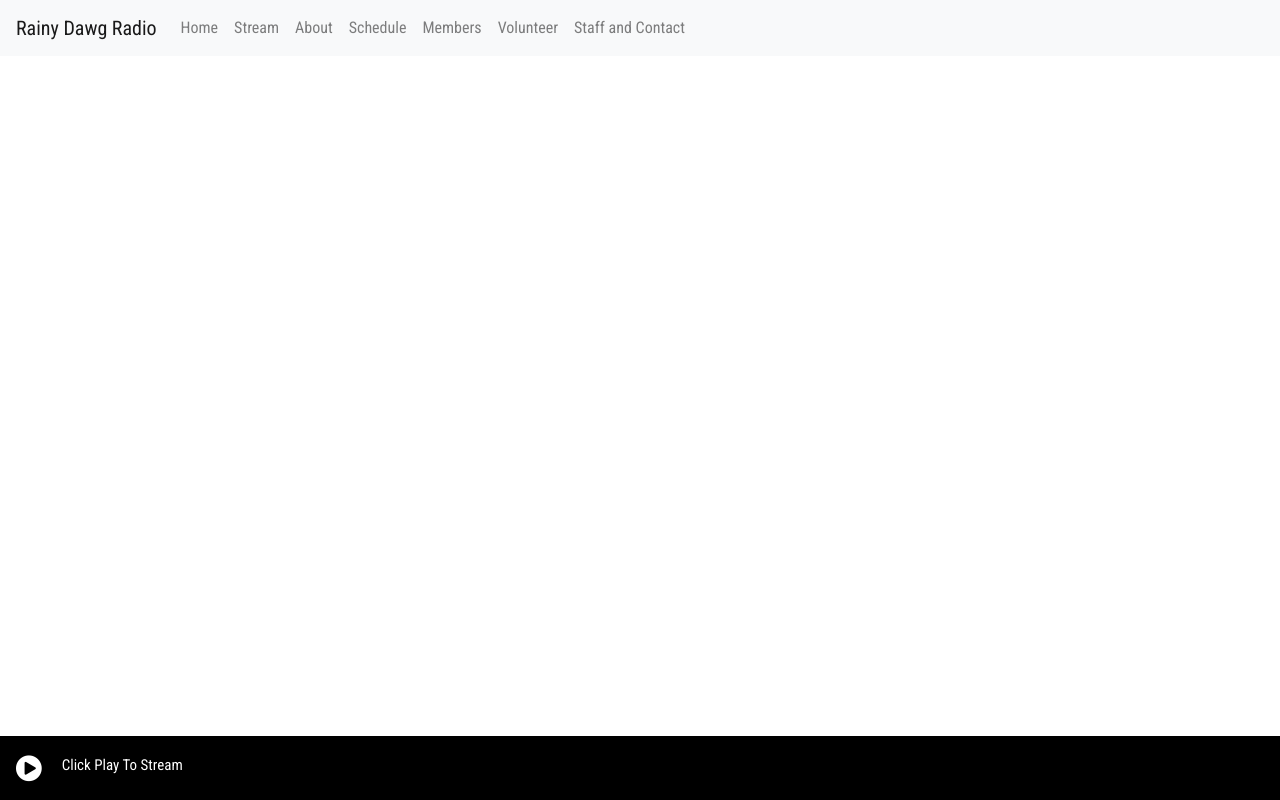
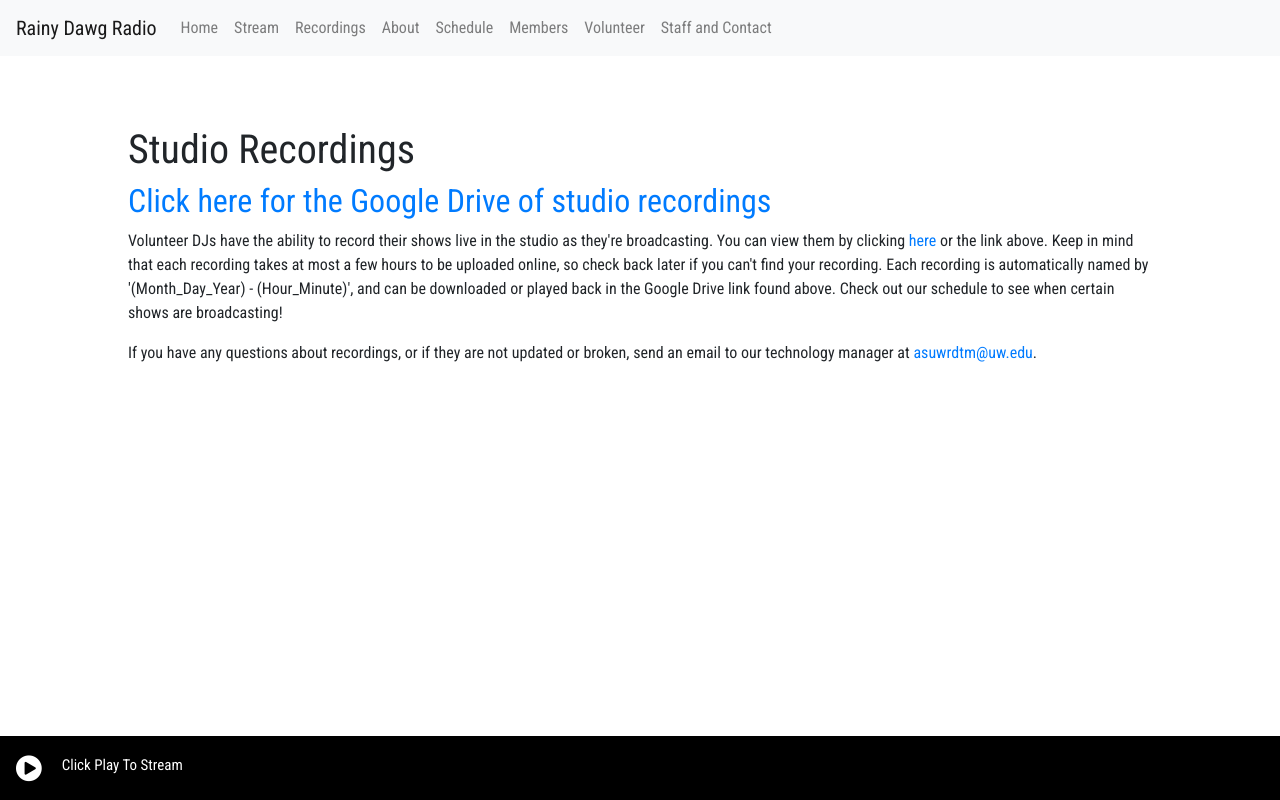
Before and after one commit to jsm209/rdr_website_2019, a React (Create React App) app in the folder rdr-react-app/: page /recordings in a window 1280 px wide. Built offline with nearby package versions, Linux system fonts and the light colour scheme; no server answers.

Commit message:
better schedule, recordings page,  and small tweaks

```diff
--- a/rdr-react-app/src/App.js
+++ b/rdr-react-app/src/App.js
@@ -29,6 +29,7 @@
 import ContactScreen from "./screens/ContactScreen";
 import HomeScreen from "./screens/HomeScreen";
 import StreamScreen from "./screens/StreamScreen";
+import RecordingsScreen from "./screens/RecordingsScreen";
 
 function App() {
 
@@ -91,6 +92,10 @@
               {/* Stream Page */}
               <StreamScreen />
             </Route>
+            <Route path="/recordings">
+              {/* Recordings Page */}
+              <RecordingsScreen />
+            </Route>
           </Switch>
         </div>
       </Router>
--- a/rdr-react-app/src/components/FooterAudioPlayer.jsx
+++ b/rdr-react-app/src/components/FooterAudioPlayer.jsx
@@ -72,10 +72,22 @@
                     <i className="fa fa-play-circle" style={{fontSize: '30px'}} onClick={this.onPlay}></i>
                     <p style={pStyle}>{this.state.isLoading ? "Now Playing" : "Click Play To Stream"}</p>
                     <p style={pStyle}>{this.state.isLoading ? this.state.data.artist + "-" + this.state.data.song : ""}</p>
-                    {/*<p style={pStyle}>{this.state.isLoading ? "(" + this.state.data.start + ")" : ""}</p>*/}
+                    <p style={pStyle}>{this.state.isLoading ? "(" + this.tConvert(this.state.data.start.substring(11, 16)) + ")" : ""}</p>
                 </Navbar>
             </div>
         )
     }
+
+    tConvert(time) {
+        // Check correct time format and split into components
+        time = time.toString ().match (/^([01]\d|2[0-3])(:)([0-5]\d)(:[0-5]\d)?$/) || [time];
+
+        if (time.length > 1) { // If time format correct
+          time = time.slice (1);  // Remove full string match value
+          time[5] = +time[0] < 12 ? 'AM' : 'PM'; // Set AM/PM
+          time[0] = +time[0] % 12 || 12; // Adjust hours
+        }
+        return time.join (''); // return adjusted time or original string
+      }
 }
 export default FooterAudioPlayer;
--- a/rdr-react-app/src/components/MainNavbar.jsx
+++ b/rdr-react-app/src/components/MainNavbar.jsx
@@ -20,12 +20,13 @@
     return (
         <div className="fixed-top">
             <Navbar collapseOnSelect expand="lg" bg="light" variant="light">
-            <Navbar.Brand href="#home">Rainy Dawg Radio</Navbar.Brand>
+            <Navbar.Brand><Link to="/" style={style}>Rainy Dawg Radio</Link></Navbar.Brand>
             <Navbar.Toggle aria-controls="responsive-navbar-nav" />
             <Navbar.Collapse id="responsive-navbar-nav">
                 <Nav className="mr-auto">
                         <Nav.Link><Link to="/" style={style}>Home</Link></Nav.Link>
                         <Nav.Link><Link to="/stream" style={style}>Stream</Link></Nav.Link>
+                        <Nav.Link><Link to="/recordings" style={style}>Recordings</Link></Nav.Link>
                         <Nav.Link><Link to="/about" style={style}>About</Link></Nav.Link>
                         <Nav.Link><Link to="/schedule" style={style}>Schedule</Link></Nav.Link>
                         <Nav.Link><Link to="/members" style={style}>Members</Link></Nav.Link>
--- /dev/null
+++ b/rdr-react-app/src/screens/RecordingsScreen.jsx
@@ -0,0 +1,30 @@
+import React from 'react';
+
+class RecordingsScreen extends React.Component {
+	render() {
+
+        let style = {
+            textAlign: "left",
+            padding: "8% 10%"
+        }
+
+		return(
+			<div style={style}>
+				<h1>Studio Recordings</h1>
+                <h2><a href="https://drive.google.com/open?id=1yH__qFQq-LalBPwxsUGW5uHb5AwQaO0U" target="_blank">Click here for the Google Drive of studio recordings</a></h2>
+                <p>Volunteer DJs have the ability to record their shows live in the studio
+                    as they're broadcasting. You can view them by clicking <a href="https://drive.google.com/open?id=1yH__qFQq-LalBPwxsUGW5uHb5AwQaO0U" target="_blank">here</a> or the link
+                    above. Keep in mind that each recording takes at most a few hours to be
+                    uploaded online, so check back later if you can't find your recording.
+                    Each recording is automatically named by '(Month_Day_Year) - (Hour_Minute)',
+                    and can be downloaded or played back in the Google Drive link found above.
+                    Check out our schedule to see when certain shows are broadcasting!</p>
+
+                <p> If you have any questions about recordings, or if they are not updated or broken,
+                    send an email to our technology manager at <a href = "mailto: asuwrdtm@uw.edu">asuwrdtm@uw.edu</a>.</p>
+			</div>
+		)
+	}
+}
+
+export default RecordingsScreen;
--- a/rdr-react-app/src/screens/ScheduleScreen.jsx
+++ b/rdr-react-app/src/screens/ScheduleScreen.jsx
@@ -48,6 +48,15 @@
         }
         */
 
+
+        let iframeStyle = {
+            width: "100%",
+            height: "3000px",
+            width: "100%",
+            frameborder: "0",
+            scrolling: "auto"
+        }
+
 		return(
 			<div>
                 {/* Each row is a time, each column is a day
@@ -58,7 +67,9 @@
                     {schedule}
                 </Container>
                 */}
-                <CreateSchedule />
+                {/*<CreateSchedule />*/}
+                {/* holy shit i just made an entire system only to replace it with this iframe wtfffff*/}
+                <iframe loading="lazy" className="lazyloaded" src="https://spinitron.com/Rainy-Dawg/calendar/?bodyclass=simple" style={iframeStyle} onload="scro11me(this)" data-rocket-lazyload="fitvidscompatible" data-lazy-src="https://spinitron.com/Rainy-Dawg/calendar/?bodyclass=simple" data-was-processed="true"></iframe>
 
 			</div>
 		)
--- a/rdr-react-app/src/screens/StreamScreen.jsx
+++ b/rdr-react-app/src/screens/StreamScreen.jsx
@@ -30,6 +30,8 @@
                     <p>You can stream our music by clicking the play button at the bottom left of the screen!</p>
                     <p>Find Rainy Dawg Radio on the first floor of the HUB in room 131N or by
                     calling (206) 685-0890 !</p>
+                    <p> If you have any questions about the studio and its equipment, or there are problems with the online stream,
+                    send an email to our technology manager at <a href = "mailto: asuwrdtm@uw.edu">asuwrdtm@uw.edu</a>.</p>
                 </section>
 
                 <div style={flexboxStyle}>
```
